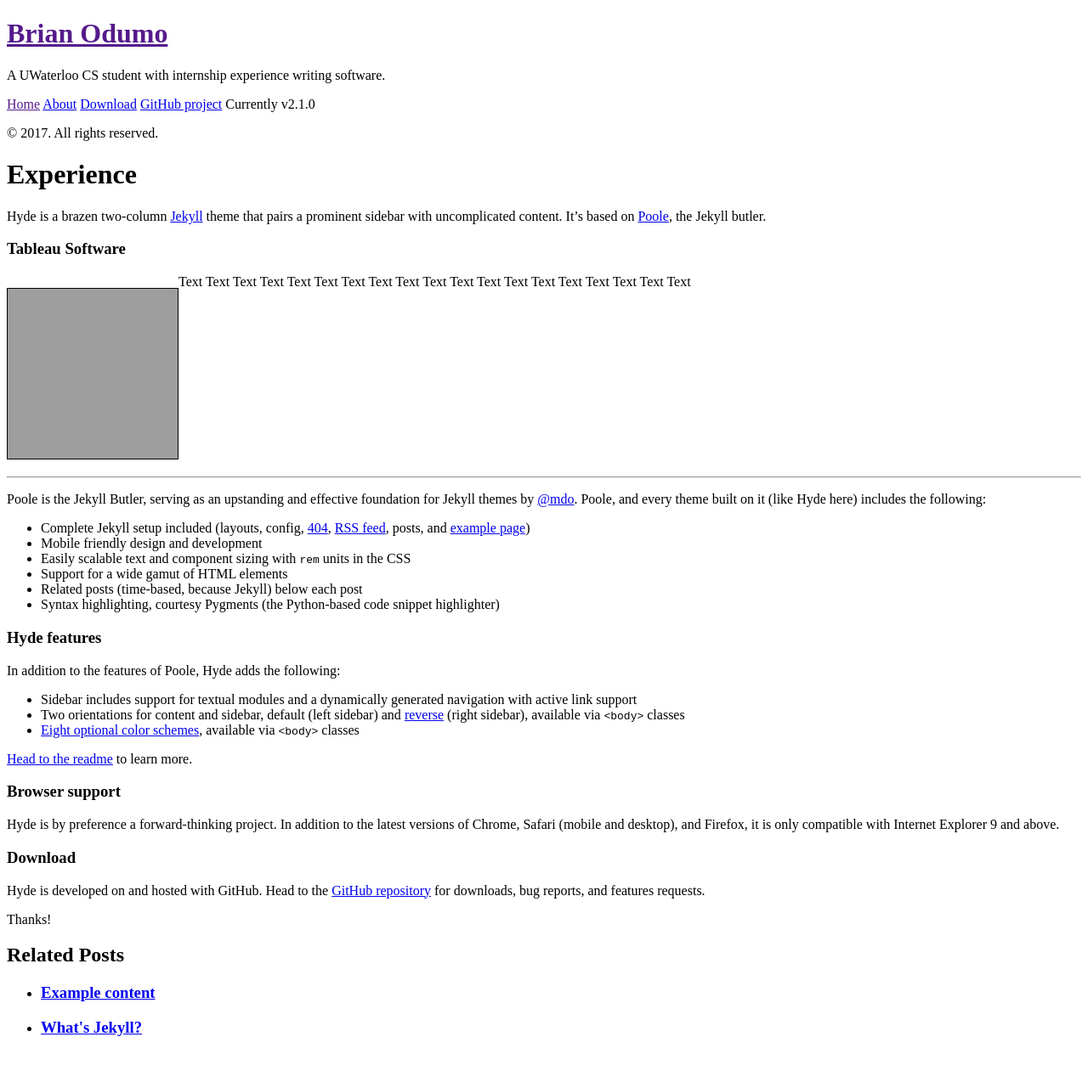
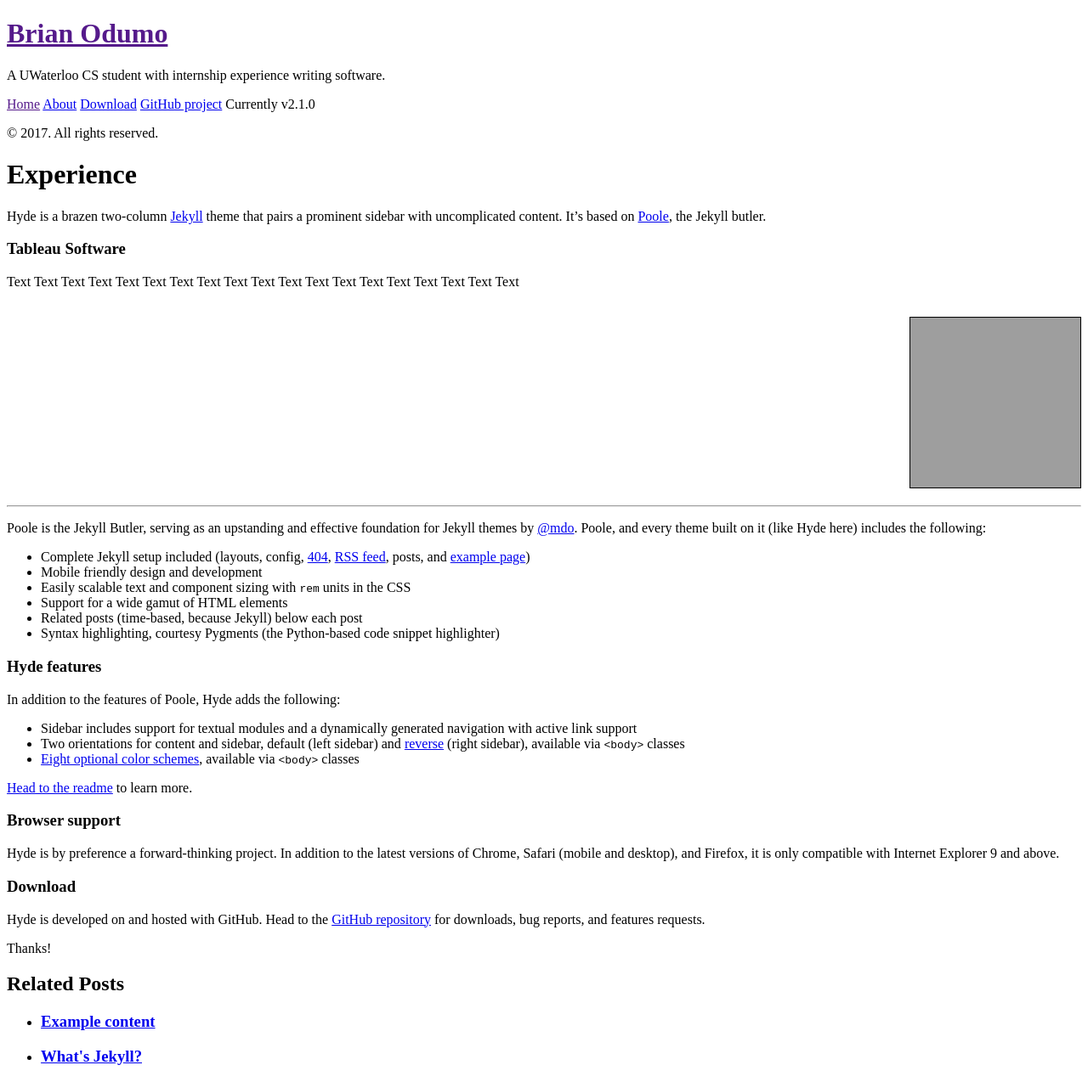
Before and after one commit to brianod/brianod.github.io, a Jekyll site: the page built from _posts/2013-12-28-introducing-hyde.md, in a window 1280 px wide. Shown: the whole page at 85% size. Built offline with Jekyll 4.4.1, drawn with Linux system fonts in a browser that asks for light colours; before the commit the page ends 1240 px from its top, so only the background shows below that; grey boxes are pictures that could not be loaded.

Commit message:
Float right

```diff
--- a/_posts/2013-12-28-introducing-hyde.md
+++ b/_posts/2013-12-28-introducing-hyde.md
@@ -8,8 +8,8 @@ Hyde is a brazen two-column [Jekyll](http://jekyllrb.com) theme that pairs a pro
 ### Tableau Software
 
 <div>
-    <p style="float: left;"><img src="http://placekitten.com/g/200/200" height="200px" width="200px" border="1px"></p>
     <p>Text Text Text Text Text Text Text Text Text Text Text Text Text Text Text Text Text Text Text</p>
+    <p style="float: right;"><img src="http://placekitten.com/g/200/200" height="200px" width="200px" border="1px"></p>
 </div> <hr style="clear:both;">
 
 Poole is the Jekyll Butler, serving as an upstanding and effective foundation for Jekyll themes by [@mdo](https://twitter.com/mdo). Poole, and every theme built on it (like Hyde here) includes the following:
```
